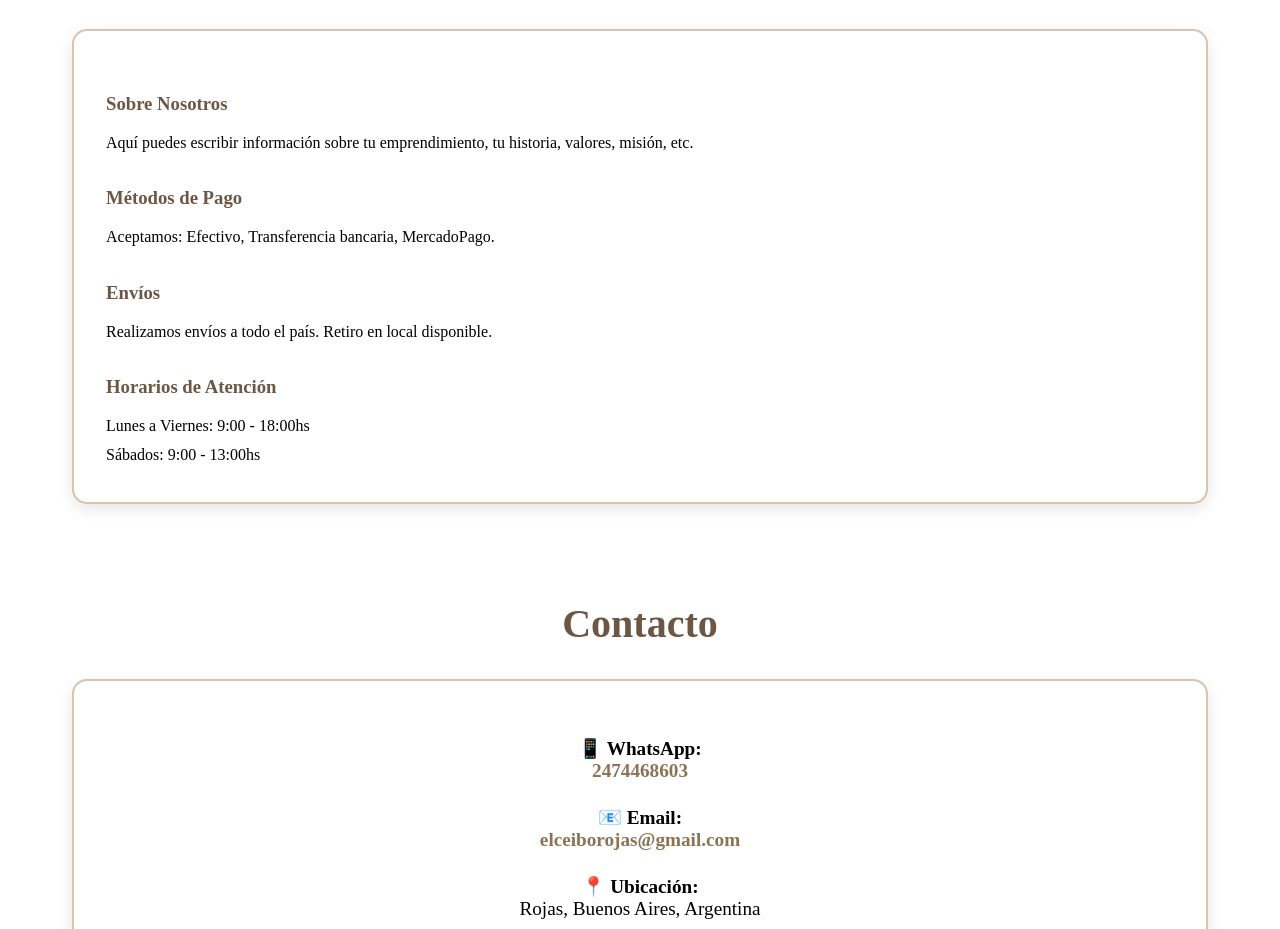
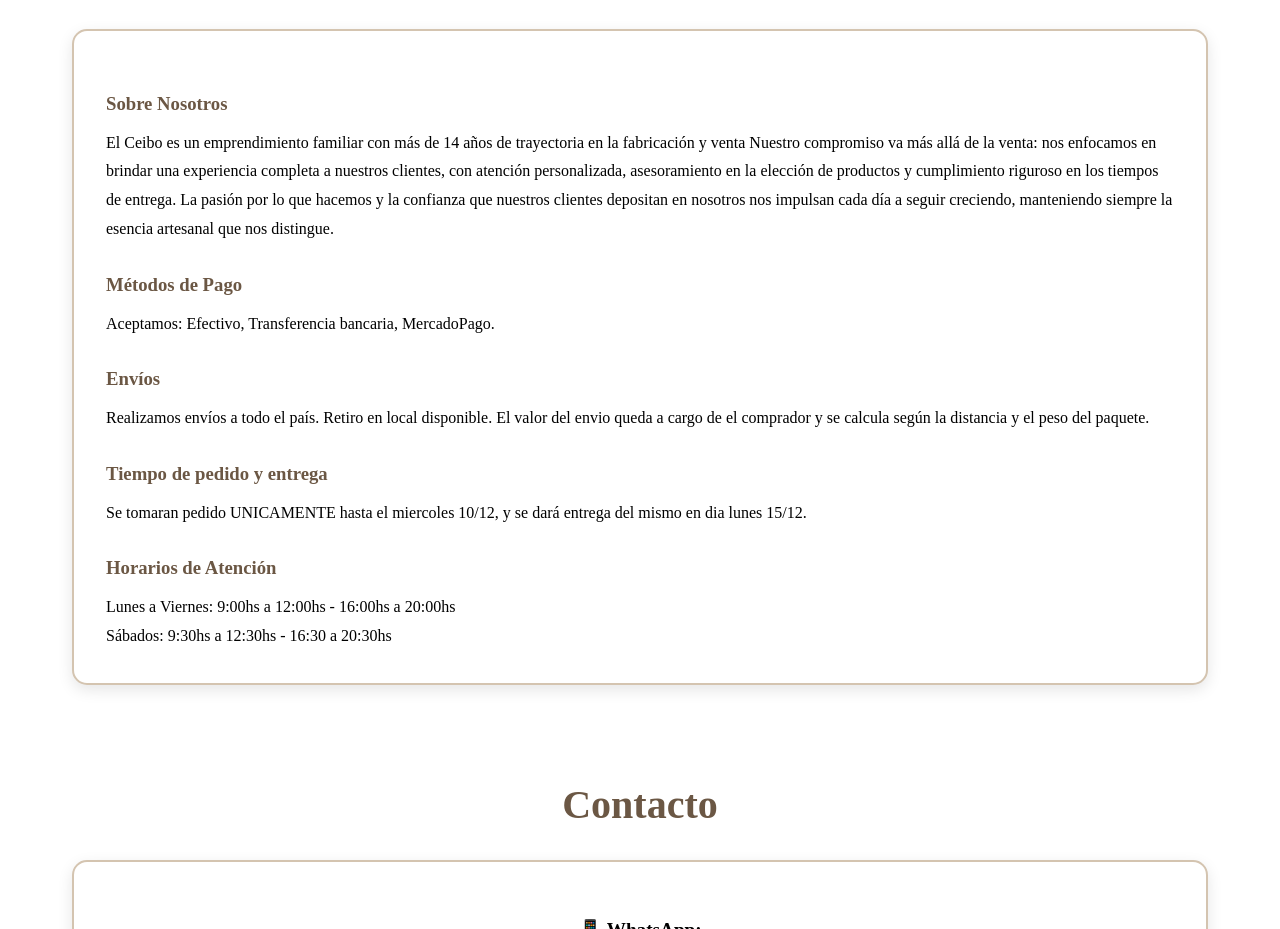
Before and after one commit to Lourdes999/El-Ceibo, a plain HTML site: page index.html in a window 1280 px wide. Shown: the part 1720-2649 px from the top of the page. Drawn offline with Linux system fonts and the light colour scheme.

Commit message:
Hice modificacion en la informacion

```diff
--- a/index.html
+++ b/index.html
@@ -402,16 +402,26 @@
         <h2>Información</h2>
         <div class="info-content">
             <h3>Sobre Nosotros</h3>
-            <p>Aquí puedes escribir información sobre tu emprendimiento, tu historia, valores, misión, etc.</p>
+            <p>El Ceibo es un emprendimiento familiar con más de 14 años de trayectoria en la fabricación y venta
+                Nuestro compromiso va más allá de la venta: nos enfocamos en brindar una experiencia completa a nuestros clientes,
+                con atención personalizada, asesoramiento en la elección de productos y cumplimiento riguroso en los tiempos de entrega.
+                La pasión por lo que hacemos y la confianza que nuestros clientes depositan en nosotros nos impulsan cada día a seguir creciendo,
+                manteniendo siempre la esencia artesanal que nos distingue.
+            </p>
 
             <h3>Métodos de Pago</h3>
             <p>Aceptamos: Efectivo, Transferencia bancaria, MercadoPago.</p>
 
             <h3>Envíos</h3>
-            <p>Realizamos envíos a todo el país. Retiro en local disponible.</p>
+            <p>Realizamos envíos a todo el país. Retiro en local disponible.
+                El valor del envio queda a cargo de el comprador y se calcula según la distancia y el peso del paquete.
+            </p>
+
+            <h3>Tiempo de pedido y entrega</h3>
+            <p>Se tomaran pedido UNICAMENTE hasta el miercoles 10/12, y se dará entrega del mismo en dia lunes 15/12.</p>
 
             <h3>Horarios de Atención</h3>
-            <p>Lunes a Viernes: 9:00 - 18:00hs<br>Sábados: 9:00 - 13:00hs</p>
+            <p>Lunes a Viernes: 9:00hs a 12:00hs - 16:00hs a 20:00hs<br>Sábados: 9:30hs a 12:30hs - 16:30 a 20:30hs</p>
         </div>
     </section>
 
```
